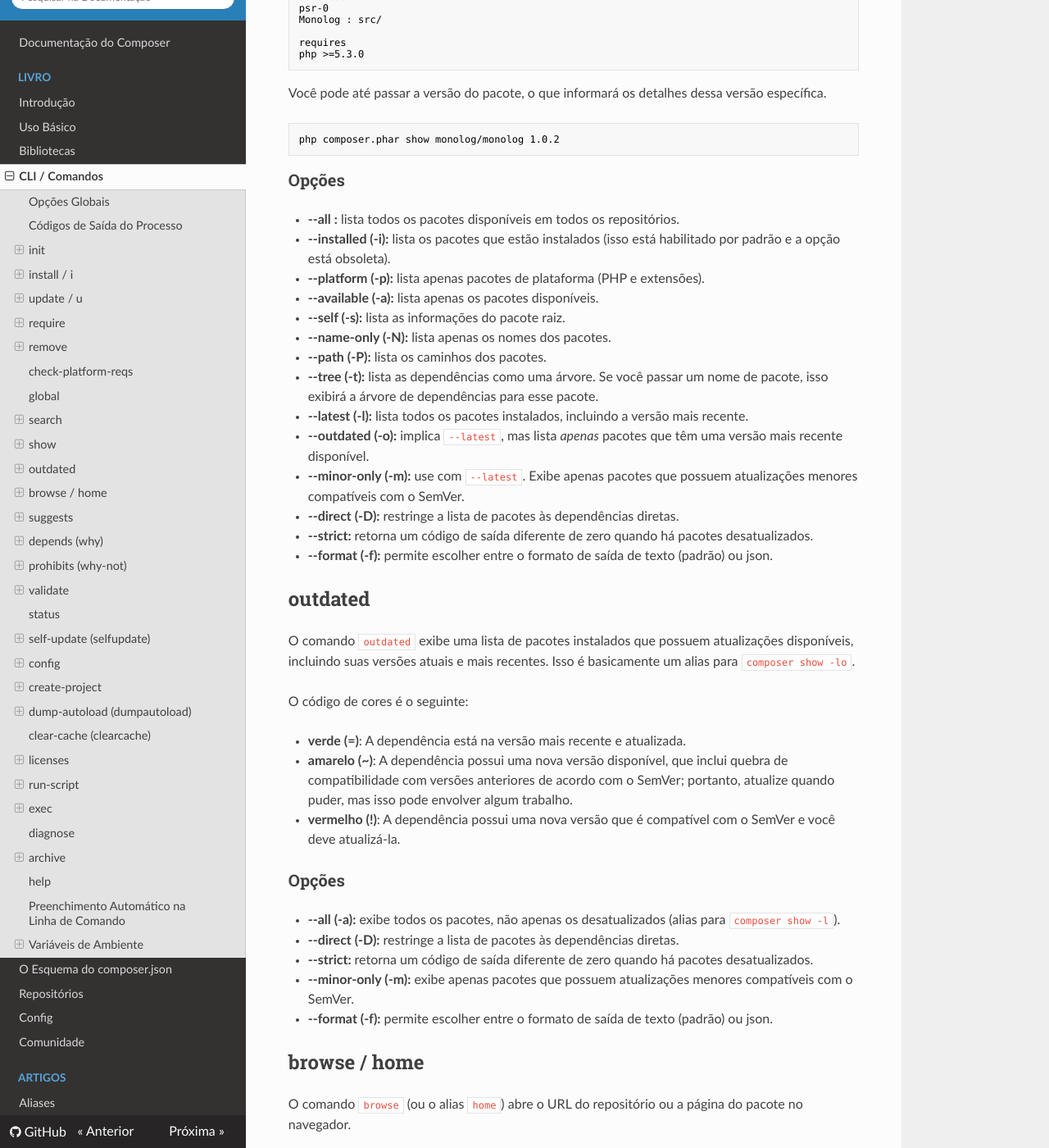
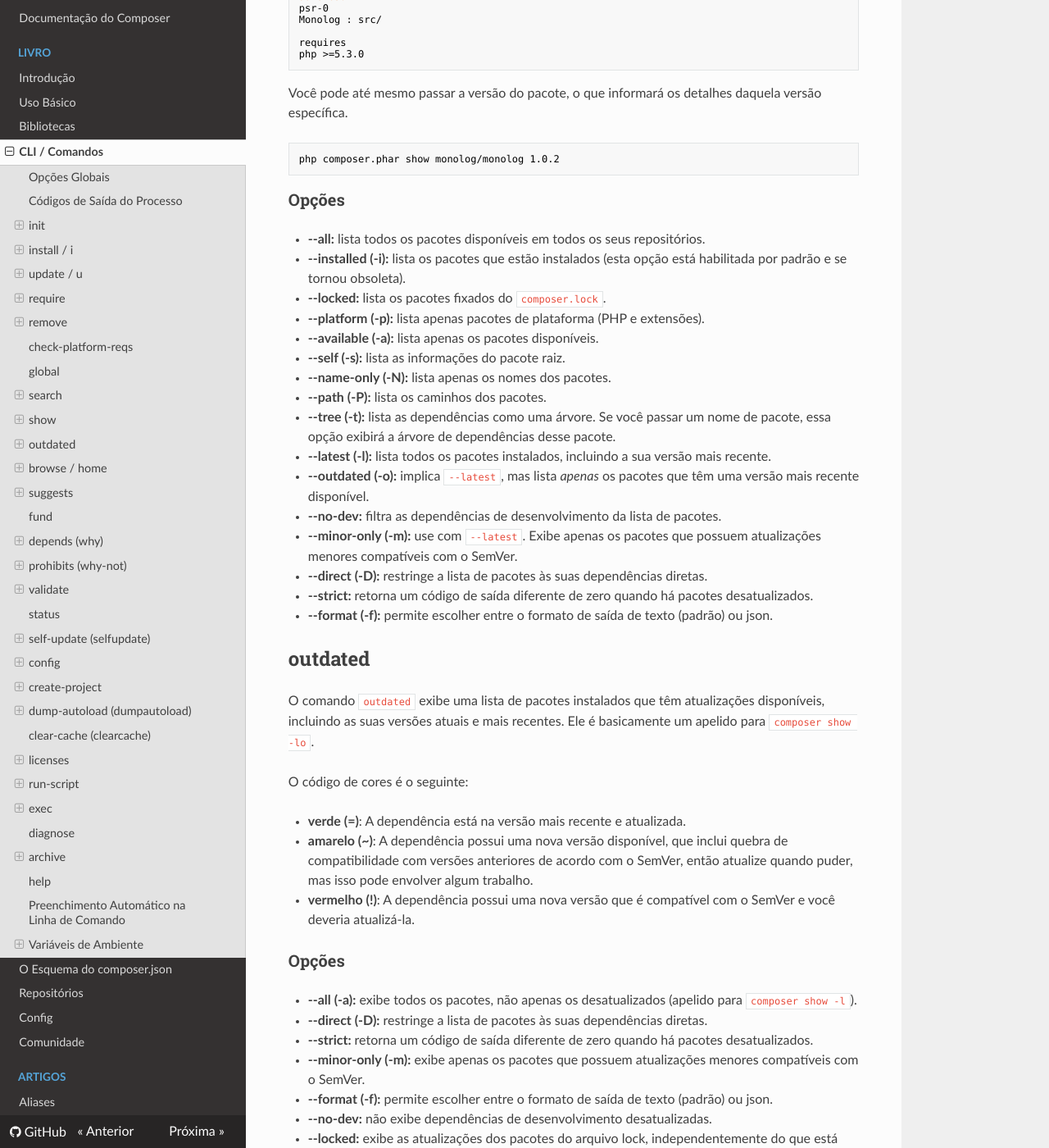
Before and after one commit to php-dev-br/composer-doc-pt-br, an MkDocs documentation site: the page built from doc/cli.md, in a window 1280 px wide and 1400 px high, scrolled down 8790 px. Shown: the whole window at 82% size. Built offline with MkDocs 1.6.1, drawn with Linux system fonts in a browser that asks for light colours; nearby versions of some CDN libraries; library files that are not in the unit come from our copies; some of the changed text lies outside the part shown.

Commit message:
Update translations

````diff
--- a/doc/cli.md
+++ b/doc/cli.md
@@ -340,10 +340,10 @@ Após remover os requisitos, os requisitos modificados serão desinstalados.
 
 ## check-platform-reqs
 
-O comando `check-platform-reqs` verifica se as versões do PHP e das extensões
-correspondem aos requisitos de plataforma dos pacotes instalados. Isso pode ser
-usado para verificar se um servidor de produção possui todas as extensões
-necessárias para executar um projeto após a instalação, por exemplo.
+O comando `check-platform-reqs` verifica se as suas versões do PHP e das
+extensões correspondem aos requisitos de plataforma dos pacotes instalados. Isso
+pode ser usado para verificar se um servidor de produção possui todas as
+extensões necessárias para executar um projeto após a instalação, por exemplo.
 
 Diferente de `update`/`install`, este comando ignorará as configurações em
 `config.platform` e verificará os pacotes reais da plataforma para garantir que
@@ -385,8 +385,8 @@ php composer.phar global update
 ## search
 
 O comando `search` permite pesquisar nos repositórios de pacotes do projeto
-atual. Geralmente será o Packagist. Você simplesmente passa os termos que deseja
-pesquisar.
+atual. Geralmente, será o Packagist. Você simplesmente passa os termos que
+deseja pesquisar.
 
 ```sh
 php composer.phar search monolog
@@ -437,8 +437,8 @@ requires
 php >=5.3.0
 ```
 
-Você pode até passar a versão do pacote, o que informará os detalhes dessa
-versão específica.
+Você pode até mesmo passar a versão do pacote, o que informará os detalhes
+daquela versão específica.
 
 ```sh
 php composer.phar show monolog/monolog 1.0.2
@@ -446,23 +446,25 @@ php composer.phar show monolog/monolog 1.0.2
 
 ### Opções {: #opcoes-show }
 
-* **--all :** lista todos os pacotes disponíveis em todos os repositórios.
-* **--installed (-i):** lista os pacotes que estão instalados (isso está
-  habilitado por padrão e a opção está obsoleta).
+* **--all:** lista todos os pacotes disponíveis em todos os seus repositórios.
+* **--installed (-i):** lista os pacotes que estão instalados (esta opção está
+  habilitada por padrão e se tornou obsoleta).
+* **--locked:** lista os pacotes fixados do `composer.lock`.
 * **--platform (-p):** lista apenas pacotes de plataforma (PHP e extensões).
 * **--available (-a):** lista apenas os pacotes disponíveis.
 * **--self (-s):** lista as informações do pacote raiz.
 * **--name-only (-N):** lista apenas os nomes dos pacotes.
 * **--path (-P):** lista os caminhos dos pacotes.
 * **--tree (-t):** lista as dependências como uma árvore. Se você passar um nome
-  de pacote, isso exibirá a árvore de dependências para esse pacote.
-* **--latest (-l):** lista todos os pacotes instalados, incluindo a versão mais
-  recente.
-* **--outdated (-o):** implica `--latest`, mas lista *apenas* pacotes que têm
+  de pacote, essa opção exibirá a árvore de dependências desse pacote.
+* **--latest (-l):** lista todos os pacotes instalados, incluindo a sua versão
+  mais recente.
+* **--outdated (-o):** implica `--latest`, mas lista *apenas* os pacotes que têm
   uma versão mais recente disponível.
-* **--minor-only (-m):** use com `--latest`. Exibe apenas pacotes que possuem
+* **--no-dev:** filtra as dependências de desenvolvimento da lista de pacotes.
+* **--minor-only (-m):** use com `--latest`. Exibe apenas os pacotes que possuem
   atualizações menores compatíveis com o SemVer.
-* **--direct (-D):** restringe a lista de pacotes às dependências diretas.
+* **--direct (-D):** restringe a lista de pacotes às suas dependências diretas.
 * **--strict:** retorna um código de saída diferente de zero quando há pacotes
   desatualizados.
 * **--format (-f):** permite escolher entre o formato de saída de texto (padrão)
@@ -470,35 +472,38 @@ php composer.phar show monolog/monolog 1.0.2
 
 ## outdated
 
-O comando `outdated` exibe uma lista de pacotes instalados que possuem
-atualizações disponíveis, incluindo suas versões atuais e mais recentes. Isso é
-basicamente um alias para `composer show -lo`.
+O comando `outdated` exibe uma lista de pacotes instalados que têm atualizações
+disponíveis, incluindo as suas versões atuais e mais recentes. Ele é basicamente
+um apelido para `composer show -lo`.
 
 O código de cores é o seguinte:
 
 - **verde (=)**: A dependência está na versão mais recente e atualizada.
 - **amarelo (~)**: A dependência possui uma nova versão disponível, que inclui
-  quebra de compatibilidade com versões anteriores de acordo com o SemVer;
-  portanto, atualize quando puder, mas isso pode envolver algum trabalho.
+  quebra de compatibilidade com versões anteriores de acordo com o SemVer, então
+  atualize quando puder, mas isso pode envolver algum trabalho.
 - **vermelho (!)**: A dependência possui uma nova versão que é compatível com o
-  SemVer e você deve atualizá-la.
+  SemVer e você deveria atualizá-la.
 
 ### Opções {: #opcoes-outdated }
 
-* **--all (-a):** exibe todos os pacotes, não apenas os desatualizados (alias
+* **--all (-a):** exibe todos os pacotes, não apenas os desatualizados (apelido
   para `composer show -l`).
-* **--direct (-D):** restringe a lista de pacotes às dependências diretas.
+* **--direct (-D):** restringe a lista de pacotes às suas dependências diretas.
 * **--strict:** retorna um código de saída diferente de zero quando há pacotes
   desatualizados.
-* **--minor-only (-m):** exibe apenas pacotes que possuem atualizações menores
-  compatíveis com o SemVer.
+* **--minor-only (-m):** exibe apenas os pacotes que possuem atualizações
+  menores compatíveis com o SemVer.
 * **--format (-f):** permite escolher entre o formato de saída de texto (padrão)
   ou json.
+* **--no-dev:** não exibe dependências de desenvolvimento desatualizadas.
+* **--locked:** exibe as atualizações dos pacotes do arquivo lock,
+  independentemente do que está atualmente no diretório `vendor`.
 
 ## browse / home
 
-O comando `browse` (ou o alias `home`) abre o URL do repositório ou a página do
-pacote no navegador.
+O comando `browse` (ou o apelido `home`) abre o URL do repositório ou a página
+do pacote no navegador.
 
 ### Opções {: #opcoes-browse }
 
@@ -508,22 +513,29 @@ pacote no navegador.
 ## suggests
 
 Lista todos os pacotes sugeridos pelo conjunto de pacotes atualmente instalado.
-Opcionalmente, você pode passar um ou mais nomes de pacotes no formato
+Você pode, opcionalmente, passar um ou vários nomes de pacotes no formato
 `vendor/pacote` para limitar a saída apenas às sugestões feitas por esses
 pacotes.
 
-Use as flags `--by-package` ou `--by-suggestion` para agrupar a saída pelo
-pacote que faz as sugestões ou pelos pacotes sugeridos, respectivamente.
+Use as flags `--by-package` (padrão) ou `--by-suggestion` para agrupar a saída
+pelo pacote que oferece as sugestões ou pelos pacotes sugeridos,
+respectivamente.
 
-Use a flag `--verbose (-v)` para exibir o pacote que faz a sugestão e o motivo
-da sugestão. Isso implica `--by-package --by-suggestion`, mostrando as duas
-listas.
+Se você quiser apenas uma lista de nomes de pacotes sugeridos, use `--list`.
 
 ### Opções {: #opcoes-suggests }
 
-* **--by-package:** agrupa a saída pelo pacote que faz a sugestão.
-* **--by-suggestion:** agrupa a saída pelo pacote sugerido.
-* **--no-dev:** exclui sugestões dos pacotes de `require-dev`.
+* **--by-package:** agrupa a saída por pacote que oferece a sugestão (padrão).
+* **--by-suggestion:** agrupa a saída por pacote sugerido.
+* **--all:** exibe sugestões de todas as dependências, incluindo as transitivas
+  (por padrão, apenas as sugestões das dependências diretas são exibidas).
+* **--list:** exibe apenas a lista dos nomes dos pacotes sugeridos.
+* **--no-dev:** exclui as sugestões dos pacotes de `require-dev`.
+
+## fund
+
+Descobre como ajudar a financiar a manutenção das suas dependências. Este
+comando lista todos os links de financiamento das dependências instaladas.
 
 ## depends (why)
 
@@ -602,22 +614,22 @@ php composer.phar validate
 
 ### Opções {: #opcoes-validate }
 
-* **--no-check-all:** não emite um aviso se os requisitos do `composer.json`
-  usarem restrições de versão não acopladas ou excessivamente rígidas.
+* **--no-check-all:** não emite um alerta se os requisitos do `composer.json`
+  usarem restrições de versão não associadas ou excessivamente rígidas.
 * **--no-check-lock:** não emite um erro se o `composer.lock` existir e não
   estiver atualizado.
-* **--no-check-publish:** não emite um erro se o `composer.json` for inadequado
-  para publicação como um pacote no Packagist, mas for válido.
+* **--no-check-publish:** não emite um erro se o `composer.json` não for
+  adequado para publicação como um pacote no Packagist, mas for válido.
 * **--with-dependencies:** também valida o `composer.json` de todas as
   dependências instaladas.
-* **--strict:** retorna um código de saída diferente de zero para avisos e
+* **--strict:** retorna um código de saída diferente de zero para os alertas e
   erros.
 
 ## status
 
-Se você precisar modificar frequentemente o código de suas dependências e elas
-são instaladas a partir de `source`, o comando `status` permitirá verificar se
-há alterações locais em alguma delas.
+Se você precisar modificar frequentemente o código das suas dependências, e elas
+são instaladas a partir do código-fonte, o comando `status` permitirá verificar
+se há alterações locais em alguma delas.
 
 ```sh
 php composer.phar status
````
Also changed, not shown: other parts of doc/cli.md (+6 -6 lines), CONTRIBUTING.md (+1 -0 lines), doc/uso-basico.md (+1 -1 lines).
